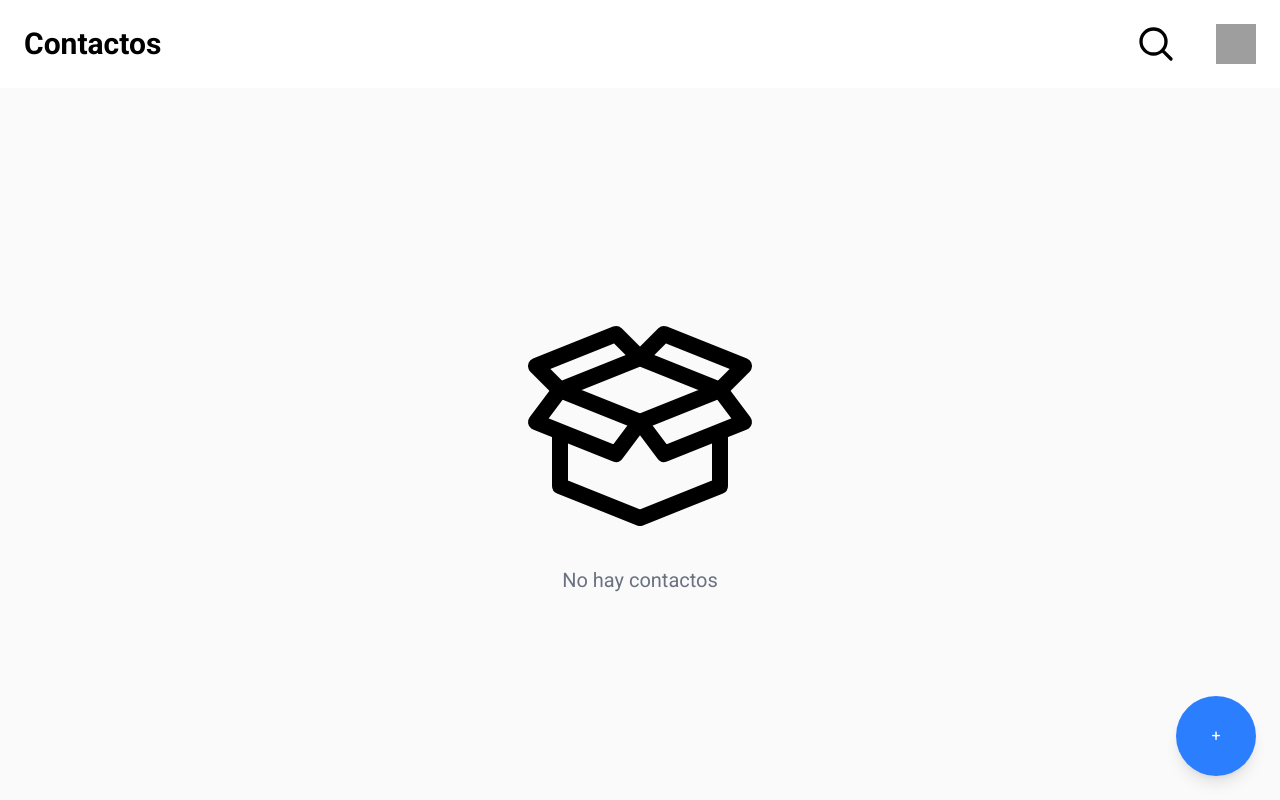
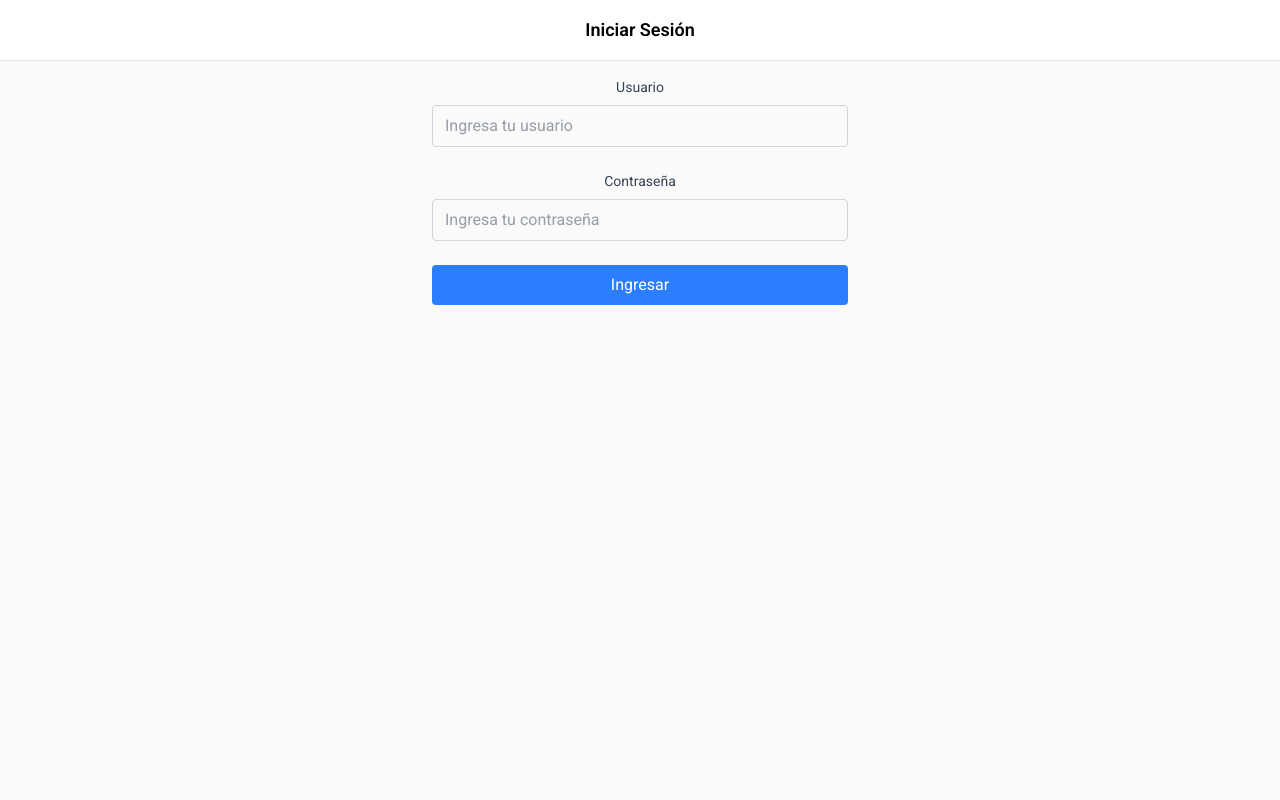
Before and after one commit to FernandoGarcia19/QA-AppAgenda, a React (Vite) app: page / in a window 1280 px wide. Built offline with nearby package versions, Linux system fonts and the light colour scheme; grey boxes are pictures that could not be loaded.

Commit message:
Add Login Component

```diff
--- a/src/App.jsx
+++ b/src/App.jsx
@@ -3,12 +3,13 @@ import reactLogo from './assets/react.svg'
 import viteLogo from '/vite.svg'
 import './App.css'
 import Home from './components/Home.jsx'
+import Login from './components/Login.jsx'
 
 function App() {
 
   return (
     <>
-      <Home />
+      <Login />
     </>
   )
 }
--- /dev/null
+++ b/src/components/Login.jsx
@@ -0,0 +1,49 @@
+
+
+import React, { useState } from "react";
+
+const Login = () => {
+	const [usuario, setUsuario] = useState("");
+	const [contrasena, setContrasena] = useState("");
+
+	return (
+		<div className="min-h-screen flex flex-col bg-background">
+
+			<div className="flex items-center justify-center p-4 border-b border-gray-200 bg-white">
+				<h1 className="text-lg font-semibold">Iniciar Sesión</h1>
+			</div>
+
+			<form className="flex flex-col p-4 space-y-6 max-w-md mx-auto w-full">
+				<div>
+					<label htmlFor="usuario" className="block text-gray-700 text-sm mb-2">Usuario</label>
+					<input
+						type="text"
+						id="usuario"
+						value={usuario}
+						onChange={e => setUsuario(e.target.value)}
+						className="border border-gray-300 rounded w-full py-2 px-3 text-gray-700 focus:ring-2 focus:ring-blue-400 focus:outline-none"
+						placeholder="Ingresa tu usuario"
+						autoComplete="username"
+					/>
+				</div>
+				<div>
+					<label htmlFor="contrasena" className="block text-gray-700 text-sm mb-2">Contraseña</label>
+					<input
+						type="password"
+						id="contrasena"
+						value={contrasena}
+						onChange={e => setContrasena(e.target.value)}
+						className="border border-gray-300 rounded w-full py-2 px-3 text-gray-700 focus:ring-2 focus:ring-blue-400 focus:outline-none"
+						placeholder="Ingresa tu contraseña"
+						autoComplete="current-password"
+					/>
+				</div>
+				<button type="submit" className="bg-blue-500 text-white py-2 px-4 rounded hover:bg-blue-600 transition-colors" disabled>
+					Ingresar
+				</button>
+			</form>
+		</div>
+	);
+};
+
+export default Login;
```
